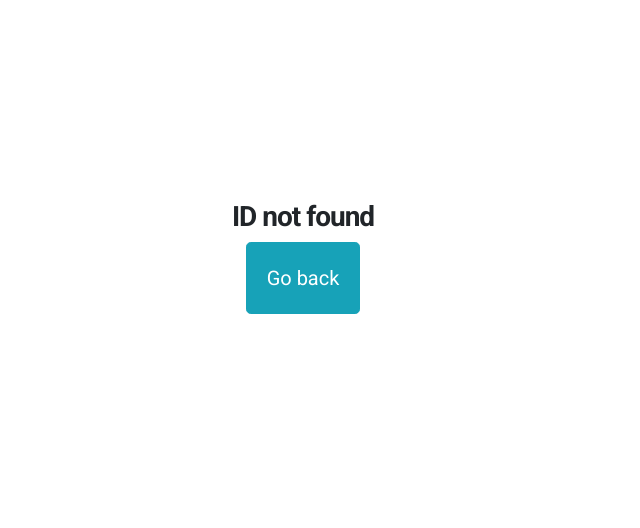
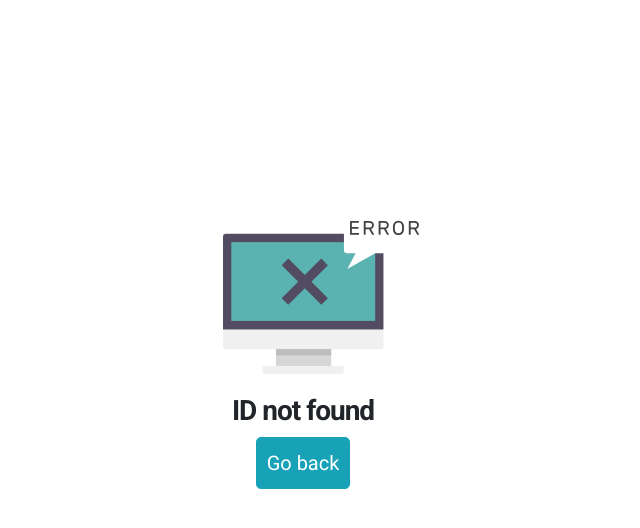
Before and after one commit to Prescrypto/WPCI, a Flask app: page /api/v1/pdf/1 in a window 1280 px wide. Shown: the part 75-603 px from the top of the page, without its empty margins (337-977 px from the left). Run offline with Flask 3, Linux system fonts and the light colour scheme; data that the repository does not hold is empty; parts of the project's set-up code (start-up, migrations or seed data) failed here and were passed over; some libraries are stand-ins or nearby versions.

Commit message:
Style Error message

```diff
--- a/templates/pdf_form.html
+++ b/templates/pdf_form.html
@@ -7,13 +7,12 @@
       {% if error %}
          <form class="message-form" method="POST">
           <center class="message" >
-              <h3>
-                  <strong> {{ error }} </strong>
-              </h3>
-
-          <center></center><button id="backbutton" name="backbutton" type="submit" onclick="window.history.back()"
-                                   class="btn btn-info btn-lg" style="padding:20px;">Go back</button></center>
-
+            <img style="width: 200px;margin-left: 40px;margin-bottom:20px;" src="/static/images/error.svg" alt="">
+            <h3>
+              <strong> {{ error }} </strong>
+            </h3>
+          <center></center>
+          <button id="backbutton" name="backbutton" type="submit" onclick="window.history.back()" class="btn btn-info btn-lg" style="padding:10px;">Go back</button></center>
         </form>
       {% elif pdffile %}
           <div class="leftcolumn col-lg-5 col-md-12">
```
Also changed, not shown: static/images/error.svg (added).
